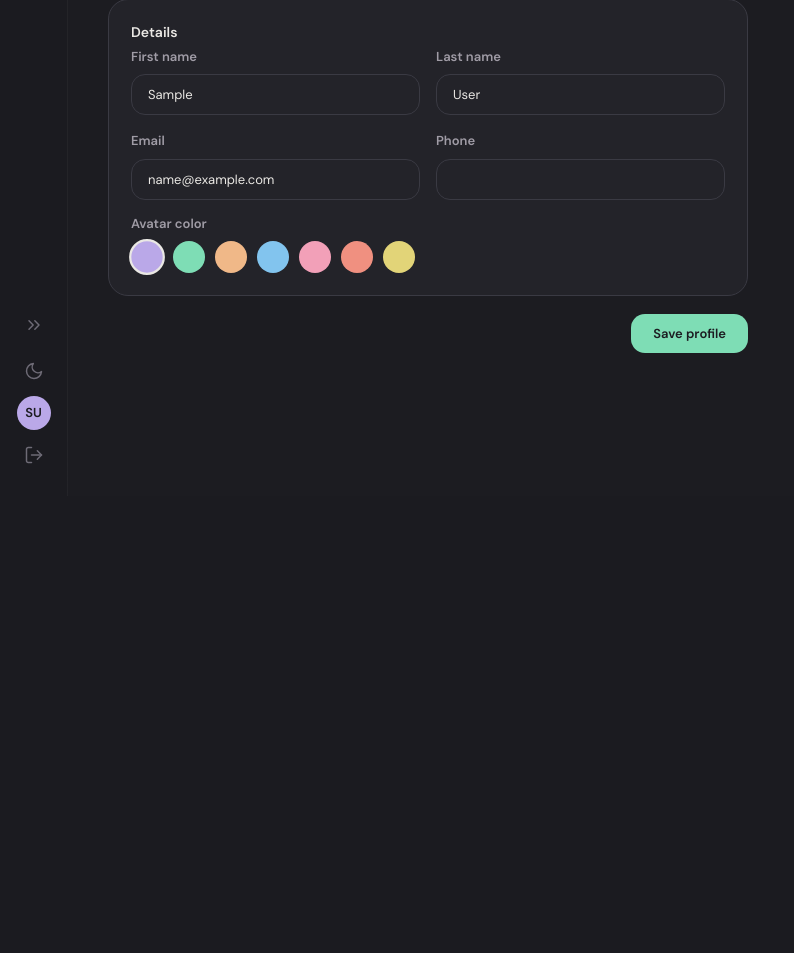
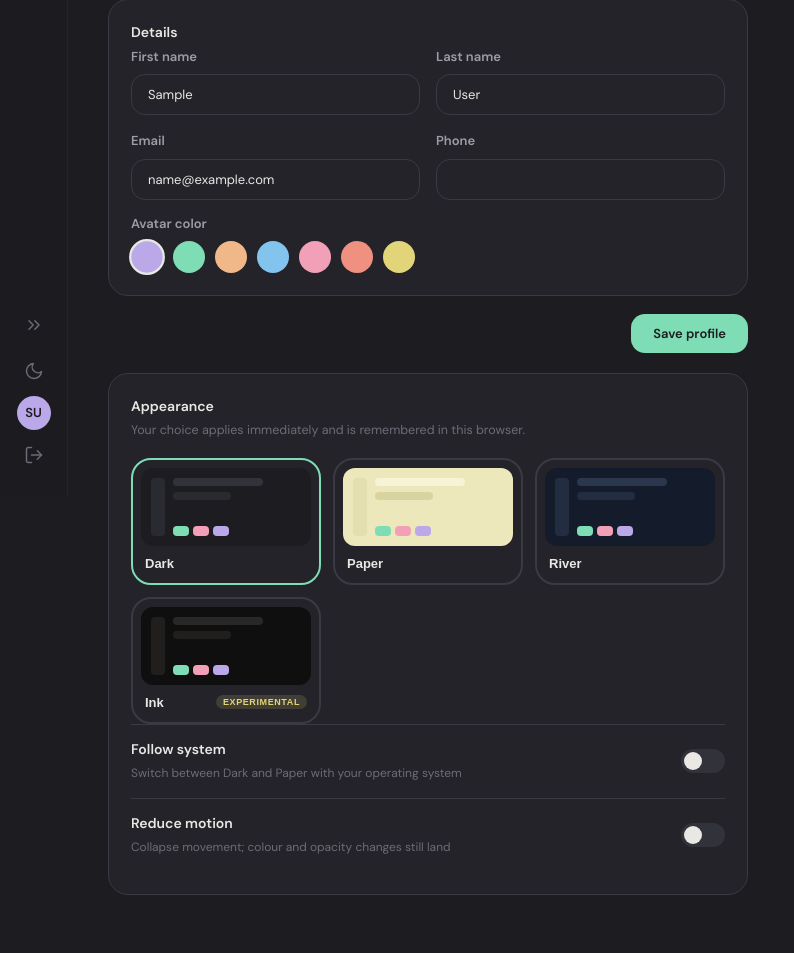
Before and after one commit to Susquehanna-Syntax/Jackil, a Django app: page /accounts/profile/ in a window 1280 px wide. Shown: the part 304-1257 px from the top of the page, without its empty margins (0-794 px from the left). Before the commit the page ends 768 px from the top, so only its background shows below. Run offline with Django 5.2, Linux system fonts and the light colour scheme; the visitor is signed in with stand-in values (Sample User, id 1); data comes from the database, SQL or seed files in the repository; data that the repository does not hold is empty.

Commit message:
feat(ui): per-user appearance settings and tinted settings nav
Theme and motion are browser-side preferences, so the Profile page gains an
Appearance card outside any form: four theme previews plus Follow system and
Reduce motion switches. jackil-ui.js keeps the cards' pressed state in sync
with the stored preference and re-applies on a prefers-color-scheme change;
base.html pre-paints rm-sim so reduced motion takes effect before first paint.

The settings nav now uses each section's own pastel token instead of a flat
grey, matching how tinted surfaces are named everywhere else in the design
language.

```diff
--- a/static/css/style.css
+++ b/static/css/style.css
@@ -1251,7 +1251,8 @@ body {
 }
 .settings-nav-item svg { width: 16px; height: 16px; stroke: currentColor; fill: none; stroke-width: 2; stroke-linecap: round; stroke-linejoin: round; }
 .settings-nav-item:hover { background: var(--s2); color: var(--text-1); }
-.settings-nav-item.active { background: var(--s3); color: var(--text-1); }
+.settings-nav-item.active { background: rgba(var(--rgb), var(--tint-a)); color: var(--text-1); font-weight: 600; }
+.settings-nav-item.active svg { color: var(--ink); }
 .settings-nav-item.disabled { color: var(--text-3); cursor: default; }
 .settings-nav-item.disabled:hover { background: none; color: var(--text-3); }
 .soon { margin-left: auto; font-size: 9px; font-weight: 700; letter-spacing: 0.05em; text-transform: uppercase; color: var(--peach-ink); background: rgba(var(--rgb-peach), var(--tint-a)); padding: 2px 6px; border-radius: 8px; }
@@ -1584,3 +1585,35 @@ body {
 .form-input:focus-visible, .form-select:focus-visible, textarea:focus-visible { outline: none; }
 
 @keyframes fadein { from { opacity: 0; } to { opacity: 1; } }
+
+/* ── Appearance + settings rows (M1 p03), from docs/dev/ref/design-language.html ── */
+.exp-tag {
+  font-size: 9px; font-weight: 700; letter-spacing: 0.6px; text-transform: uppercase;
+  padding: 2px 7px; border-radius: 20px;
+  background: rgba(var(--rgb-lemon), var(--tint-a)); color: var(--lemon-ink);
+}
+.set-row { display: flex; align-items: center; justify-content: space-between; gap: 16px; padding: 14px 0; border-top: 1px solid var(--border); }
+.set-row:first-of-type { border-top: none; }
+.set-row b { font-size: 14px; font-weight: 600; display: block; }
+.set-row small { font-size: 12px; color: var(--text-3); }
+
+.theme-cards { display: grid; grid-template-columns: repeat(auto-fit, minmax(150px, 1fr)); gap: 12px; margin-top: 14px; }
+.theme-card {
+  border: 2px solid var(--border); border-radius: var(--r-lg); padding: 8px; background: var(--s1);
+  cursor: pointer; text-align: left; color: var(--text-1);
+  transition: border-color 0.3s var(--ease-out-expo), transform 0.4s var(--ease-out-expo);
+}
+.theme-card:hover { transform: translateY(-3px); }
+.theme-card[aria-pressed="true"] { border-color: var(--mint-ink); }
+.theme-prev { height: 78px; border-radius: 12px; padding: 10px; display: grid; grid-template-columns: 14px 1fr; gap: 8px; }
+.theme-prev .tp-side { border-radius: 4px; }
+.theme-prev .tp-body { display: flex; flex-direction: column; gap: 6px; }
+.theme-prev .tp-line { height: 8px; border-radius: 4px; }
+.theme-prev .tp-chips { display: flex; gap: 4px; margin-top: auto; }
+.theme-prev .tp-chips i { width: 16px; height: 10px; border-radius: 4px; }
+.theme-name { display: flex; align-items: center; justify-content: space-between; gap: 6px; padding: 10px 4px 4px; font-size: 13px; font-weight: 600; }
+html.rm-sim *, html.rm-sim *::before, html.rm-sim *::after {
+  animation-duration: 0.01ms !important; animation-iteration-count: 1 !important;
+  transition-duration: 0.01ms !important; scroll-behavior: auto !important;
+}
+.settings-content > * { animation: fadein 0.3s var(--ease-out-expo); }
--- a/static/js/jackil-ui.js
+++ b/static/js/jackil-ui.js
@@ -1,19 +1,41 @@
 const THEMES = ['dark', 'light', 'river', 'ink'];
 const THEME_LABELS = { dark: 'Dark', light: 'Paper', river: 'River', ink: 'Ink' };
 
+function _resolvedTheme(mode) {
+  if (mode === 'system') {
+    return matchMedia('(prefers-color-scheme: light)').matches ? 'light' : 'dark';
+  }
+  return THEMES.includes(mode) ? mode : 'dark';
+}
+
 function setTheme(mode) {
   if (mode !== 'system' && !THEMES.includes(mode)) mode = 'dark';
-  let resolved = mode;
-  if (resolved === 'system') {
-    resolved = matchMedia('(prefers-color-scheme: light)').matches ? 'light' : 'dark';
-  } else if (!THEMES.includes(resolved)) {
-    resolved = 'dark';
-  }
+  const resolved = _resolvedTheme(mode);
   document.documentElement.setAttribute('data-theme', resolved);
   try { localStorage.setItem('sqsy-theme', mode); } catch (e) {}
   const toggle = document.getElementById('theme-toggle');
   if (toggle) toggle.dataset.tip = 'Theme: ' + THEME_LABELS[resolved];
+  document.querySelectorAll('[data-theme-set]').forEach((btn) => {
+    btn.setAttribute('aria-pressed', btn.dataset.themeSet === resolved ? 'true' : 'false');
+  });
+  const followSystem = document.getElementById('follow-system');
+  if (followSystem) followSystem.setAttribute('aria-checked', mode === 'system' ? 'true' : 'false');
   document.dispatchEvent(new CustomEvent('jackil:theme', { detail: { theme: resolved } }));
+}
+
+function storedThemeMode() {
+  try { return localStorage.getItem('sqsy-theme') || 'dark'; } catch (e) { return 'dark'; }
+}
+
+function setReduceMotion(on) {
+  document.documentElement.classList.toggle('rm-sim', on);
+  try {
+    if (on) localStorage.setItem('jackil-reduce-motion', '1');
+    else localStorage.removeItem('jackil-reduce-motion');
+  } catch (e) {}
+  document.querySelectorAll('[data-rm-toggle]').forEach((btn) => {
+    btn.setAttribute('aria-checked', on ? 'true' : 'false');
+  });
 }
 
 function toggleTheme() {
@@ -74,4 +96,30 @@ document.addEventListener('DOMContentLoaded', () => {
   };
   bind(document.getElementById('sidebar-toggle'), toggleSidebar);
   bind(themeToggle, toggleTheme);
+
+  document.querySelectorAll('[data-theme-set]').forEach((btn) => {
+    btn.addEventListener('click', () => setTheme(btn.dataset.themeSet));
+  });
+
+  const followSystem = document.getElementById('follow-system');
+  if (followSystem) {
+    followSystem.addEventListener('click', () => {
+      const following = followSystem.getAttribute('aria-checked') === 'true';
+      setTheme(following ? _resolvedTheme(storedThemeMode()) : 'system');
+    });
+  }
+
+  document.querySelectorAll('[data-rm-toggle]').forEach((btn) => {
+    btn.addEventListener('click', () => {
+      setReduceMotion(!document.documentElement.classList.contains('rm-sim'));
+    });
+  });
+
+  const mode = storedThemeMode();
+  setTheme(mode);
+  if (mode === 'system') {
+    matchMedia('(prefers-color-scheme: light)').addEventListener('change', () => {
+      setTheme(storedThemeMode());
+    });
+  }
 });
--- a/templates/accounts/profile.html
+++ b/templates/accounts/profile.html
@@ -56,5 +56,30 @@
       <button type="submit" class="btn btn-mint">Save profile</button>
     </div>
   </form>
+
+  <div class="form-card" style="max-width: 640px; margin-top: 20px;" id="appearance">
+    <div class="form-card-title">Appearance</div>
+    <div class="form-card-hint">Your choice applies immediately and is remembered in this browser.</div>
+    <div class="theme-cards">
+      <button type="button" class="theme-card" data-theme-set="dark">
+        <div class="theme-prev" style="background:#1c1c21"><div class="tp-side" style="background:#2a2a31"></div><div class="tp-body"><div class="tp-line" style="background:#32323a;width:70%"></div><div class="tp-line" style="background:#2a2a31;width:45%"></div><div class="tp-chips"><i style="background:#7eddb5"></i><i style="background:#f2a0b8"></i><i style="background:#baa8e8"></i></div></div></div>
+        <div class="theme-name">Dark</div>
+      </button>
+      <button type="button" class="theme-card" data-theme-set="light">
+        <div class="theme-prev" style="background:#ede8bb"><div class="tp-side" style="background:#e4dfae"></div><div class="tp-body"><div class="tp-line" style="background:#f7f3d6;width:70%"></div><div class="tp-line" style="background:#d9d3a0;width:45%"></div><div class="tp-chips"><i style="background:#7eddb5"></i><i style="background:#f2a0b8"></i><i style="background:#baa8e8"></i></div></div></div>
+        <div class="theme-name">Paper</div>
+      </button>
+      <button type="button" class="theme-card" data-theme-set="river">
+        <div class="theme-prev" style="background:#141c2b"><div class="tp-side" style="background:#222d41"></div><div class="tp-body"><div class="tp-line" style="background:#2b374d;width:70%"></div><div class="tp-line" style="background:#222d41;width:45%"></div><div class="tp-chips"><i style="background:#7eddb5"></i><i style="background:#f2a0b8"></i><i style="background:#baa8e8"></i></div></div></div>
+        <div class="theme-name">River</div>
+      </button>
+      <button type="button" class="theme-card" data-theme-set="ink">
+        <div class="theme-prev" style="background:#100f0f"><div class="tp-side" style="background:#211f1e"></div><div class="tp-body"><div class="tp-line" style="background:#2a2827;width:70%"></div><div class="tp-line" style="background:#211f1e;width:45%"></div><div class="tp-chips"><i style="background:#7eddb5"></i><i style="background:#f2a0b8"></i><i style="background:#baa8e8"></i></div></div></div>
+        <div class="theme-name">Ink <span class="exp-tag">Experimental</span></div>
+      </button>
+    </div>
+    <div class="set-row"><div><b>Follow system</b><small>Switch between Dark and Paper with your operating system</small></div><button type="button" class="toggle" role="switch" aria-checked="false" id="follow-system" aria-label="Follow system"></button></div>
+    <div class="set-row"><div><b>Reduce motion</b><small>Collapse movement; colour and opacity changes still land</small></div><button type="button" class="toggle" role="switch" aria-checked="false" data-rm-toggle aria-label="Reduce motion"></button></div>
+  </div>
 </div>
 {% endblock %}
--- a/templates/base.html
+++ b/templates/base.html
@@ -16,6 +16,9 @@
           t = 'dark';
         }
         document.documentElement.setAttribute('data-theme', t);
+        if (localStorage.getItem('jackil-reduce-motion') === '1') {
+          document.documentElement.classList.add('rm-sim');
+        }
         if (localStorage.getItem('jackil-sidebar') === 'expanded') {
           document.documentElement.setAttribute('data-sidebar', 'expanded');
         }
```
Also changed, not shown: apps/accounts/test_appearance.py (added, +52 -0 lines), apps/console/templates/console/settings_base.html (+7 -7 lines).
